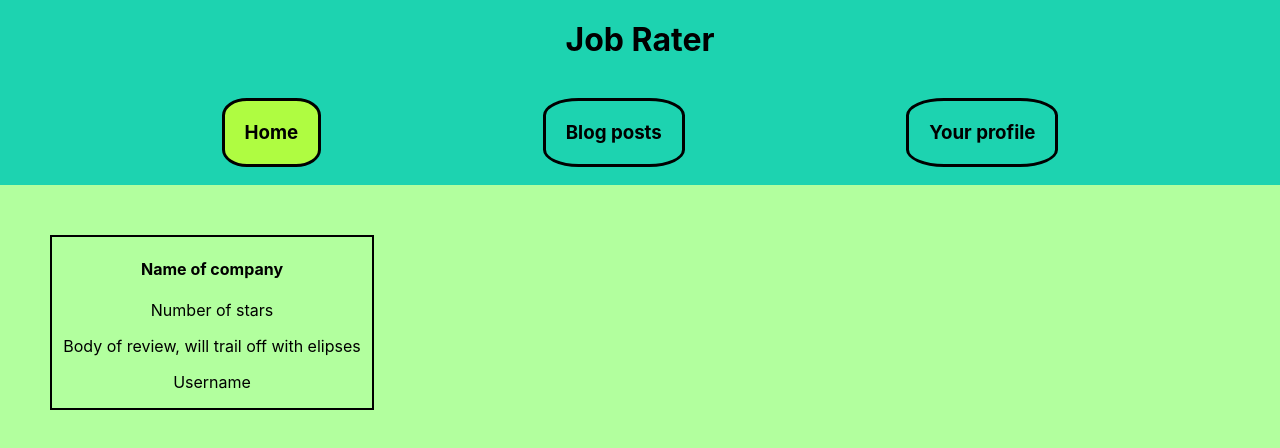
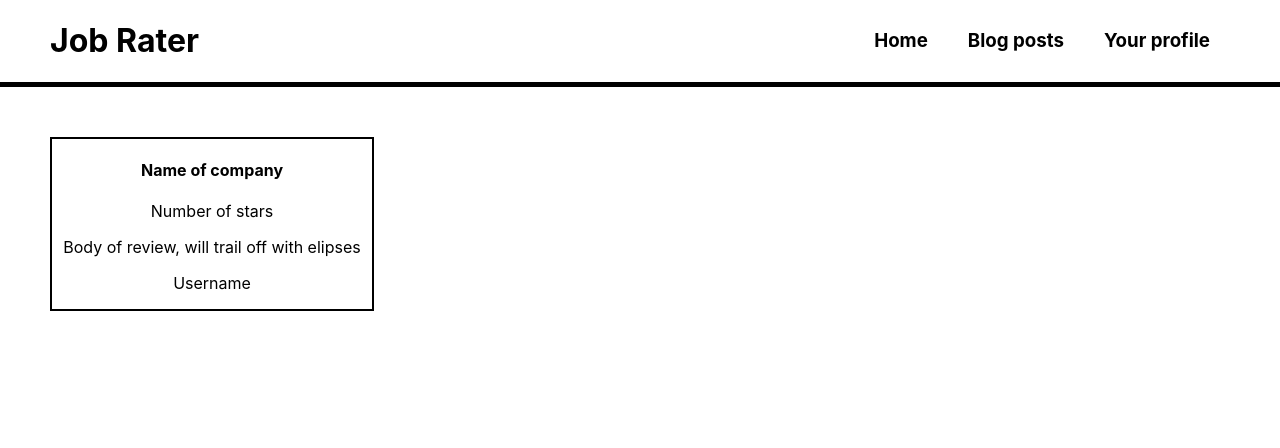
Before and after one commit to bsolis6878/job-rater, a React (Create React App) app in the folder client/: page / in a window 1280 px wide. Shown: the top 448 px of the page. Built offline with nearby package versions, Linux system fonts and the light colour scheme.

Commit message:
rearranged header, removed colors

```diff
--- a/client/src/index.css
+++ b/client/src/index.css
@@ -1,8 +1,8 @@
 :root {
-  --primary: #1DD3B0;
-  --secondary: #AFFC41;
-  --tertiary: #B2FF9E;
-  --fourth: blue;
+  --primary: #FFC6AC;
+  --secondary: #EBA6A9;
+  --tertiary: #002A32;
+  --fourth: #C4A29E;
   --fifth: green;
 }
 
@@ -13,7 +13,6 @@ body {
     sans-serif;
   -webkit-font-smoothing: antialiased;
   -moz-osx-font-smoothing: grayscale;
-  background-color: var(--tertiary);
 }
 
 code {
@@ -22,29 +21,20 @@ code {
 }
 
 header {
-  text-align: center;
-  background-color: var(--primary);
-}
-
-header h1 {
-  margin: 0px;
-  padding: 20px;
+  display: flex;
+  justify-content: space-between;
+  align-items: center;
+  padding: 0px 50px;
+  border-bottom: 5px solid black;
 }
 
 nav {
   display: flex;
-  justify-content: space-evenly;
 }
 
 nav h3 {
-  padding: 20px;
-  border: 3px solid black;
-  border-radius: 25%;
+  margin: 20px;
   cursor: pointer;
-}
-
-.active-nav {
-  background-color: var(--secondary);
 }
 
 .card {
```
